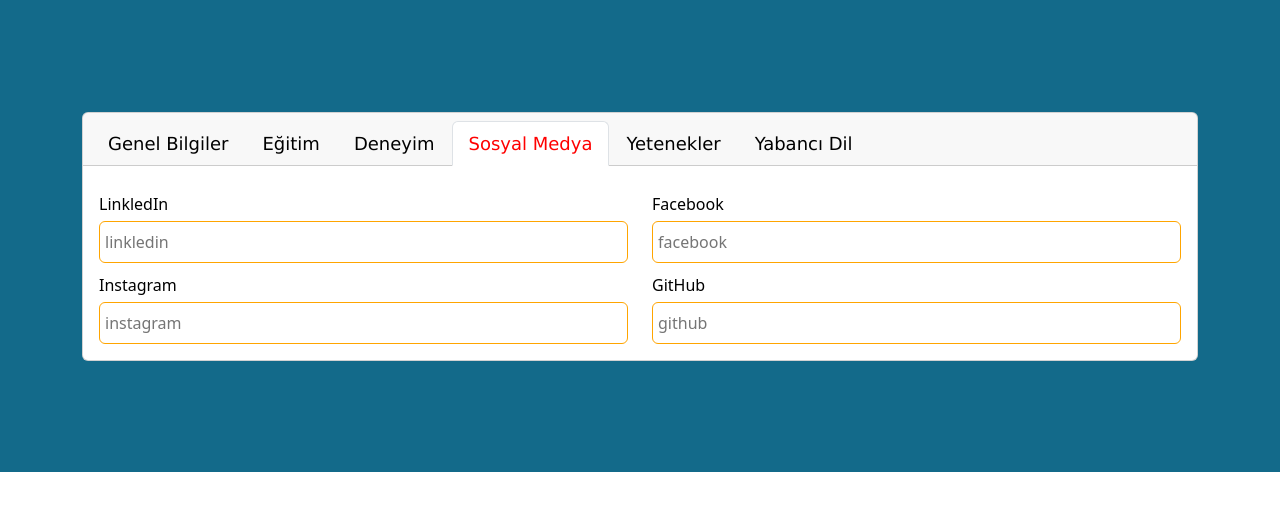
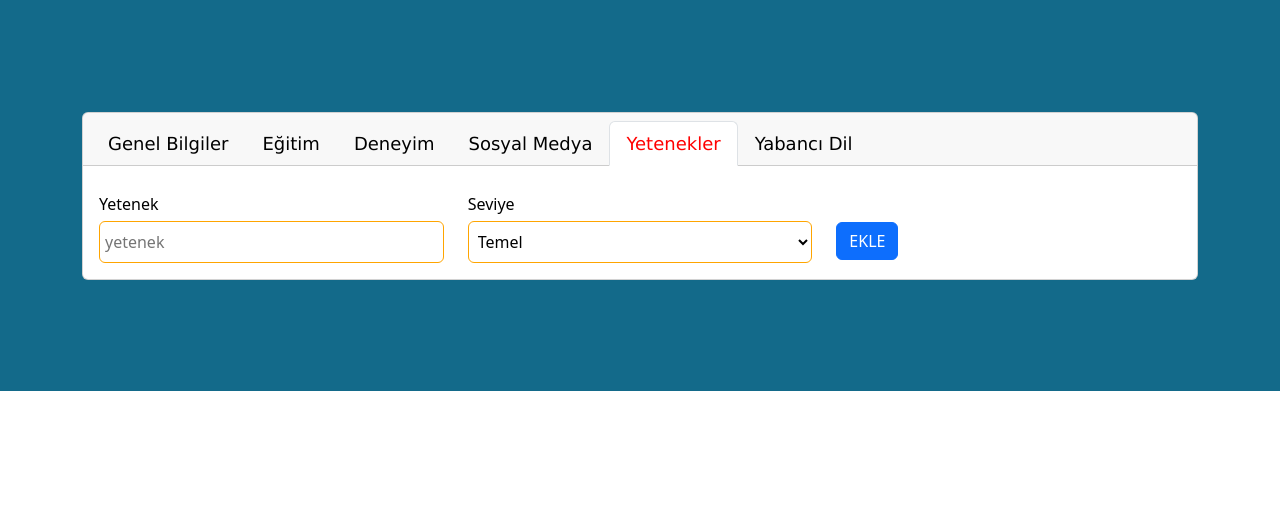
Before and after one commit to mehmetalibuber/cv-maker, a Vue app: page / in a window 1280 px wide. Shown: the top 510 px of the page. Built offline with nearby package versions, Linux system fonts and the light colour scheme.

Commit message:
yetenekler eklendi

```diff
--- a/src/App.vue
+++ b/src/App.vue
@@ -190,8 +190,7 @@
                 </table>
               </b-card-text>
             </b-tab>
-
-            <b-tab title="Sosyal Medya" active>
+            <b-tab title="Sosyal Medya">
               <b-card-text>
                 <form>
                   <div class="form-group">
@@ -222,11 +221,7 @@
                           </div>
                           <div class="col">
                             <label for="git">GitHub</label>
-                            <input
-                              type="text"
-                              id="git"
-                              placeholder="github"
-                            />
+                            <input type="text" id="git" placeholder="github" />
                           </div>
                         </div>
                       </div>
@@ -235,8 +230,38 @@
                 </form>
               </b-card-text>
             </b-tab>
-            <b-tab title="Yetenekler">
-              <b-card-text>Tab contents 2</b-card-text>
+            <b-tab title="Yetenekler" active>
+              <b-card-text
+                ><form @action="YETENEK_KAYIT">
+                  <div class="form-group">
+                    <div class="col">
+                      <div class="row">
+                        <div class="col">
+                          <label for="yetenek">Yetenek</label>
+                          <input
+                            type="text"
+                            id="yetenek"
+                            placeholder="yetenek"
+                          />
+                        </div>
+                        <div class="col">
+                          <label for="seviye">Seviye</label> <br />
+                          <select name="" id="seviye">
+                            <option value="temel">Temel</option>
+                            <option value="orta">Orta</option>
+                            <option value="iyi">İyi</option>
+                          </select>
+                        </div>
+                        <div class="col pt-3">
+                          <button type="submit" class="btn btn-primary mt-4">
+                            EKLE
+                          </button>
+                        </div>
+                      </div>
+                    </div>
+                  </div>
+                </form></b-card-text
+              >
             </b-tab>
             <b-tab title="Yabancı Dil">
               <b-card-text>Tab contents 2</b-card-text>
@@ -279,6 +304,9 @@ export default {
         this.Deneyimler.push(this.Deneyim);
       }
     },
+    YETENEK_KAYIT(e) {
+      e.preventDefault();
+    },
   },
 };
 </script>
@@ -319,11 +347,13 @@ label {
   font-size: 16px;
   margin: 10px 0 5px 0;
 }
-input {
+input,
+select {
   border: 1px solid orange;
   border-radius: 6px;
   padding: 8px 5px;
   width: 100%;
+  background-color: transparent;
 }
 input:focus-visible,
 input:active,
```
